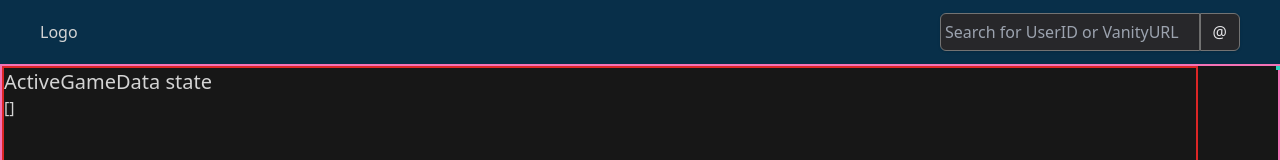
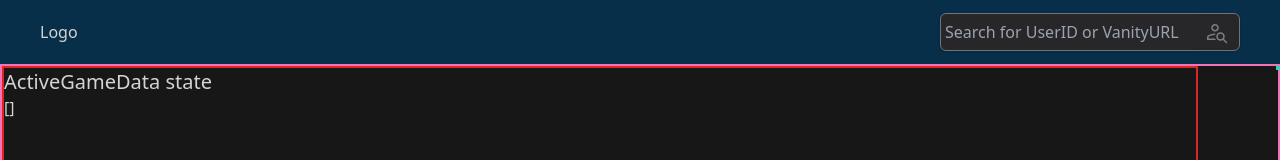
Before and after one commit to getloh/steamtool2, a Next.js app: page /users in a window 1280 px wide. Shown: the top 160 px of the page. Built offline with nearby package versions, Linux system fonts and the light colour scheme.

Commit message:
improvements to searchbar and fix css issue with steamstore button on gametile

```diff
--- a/components/GameTile.tsx
+++ b/components/GameTile.tsx
@@ -14,7 +14,7 @@ export default function GameTile(props: GameTileProps)
 {
 
     return (
-        <div className="p-4 bg-zinc-950 flex justify-between relative rounded-md hover:bg-teal-900">
+        <div className="p-4 bg-zinc-950 flex justify-between relative rounded-md hover:bg-teal-900 group">
             <div className="flex z-10 items-center">
 
                 <img className="w-10 h-10 mr-2" alt={props.data.name + " icon"} src={"http://media.steampowered.com/steamcommunity/public/images/apps/" + props.data.appid + "/" + props.data.img_icon_url + ".jpg"}></img>
@@ -25,9 +25,9 @@ export default function GameTile(props: GameTileProps)
                 </div>
             </div>
 
-            <div className="-mt-2 -mr-2 ml-6">
+            <div className="-mt-2 -mr-2 ml-6 ">
                 <a href={"https://store.steampowered.com/app/" + props.data.appid} target="_blank">
-                    <button className=" fill-zinc-950 opacity-80 hover:opacity-80 hover:fill-white transition h-6 w-6 overflow-hidden object-contain">
+                    <button className="fill-white opacity-0 hover:!opacity-100 hover:fill-white h-6 w-6 overflow-hidden object-contain group-hover:opacity-20">
                         <SteamIcon size={"100%"} />
                     </button>
                 </a>
--- a/components/SearchBar.tsx
+++ b/components/SearchBar.tsx
@@ -1,4 +1,6 @@
 "use client";
+
+import SearchUserIcon from "./icons/SearchUserIcon";
 
 export interface SearchBarProps
 {
@@ -24,16 +26,16 @@ export default function SearchBar(props: SearchBarProps)
     }
 
     return (
-        <div className="flex">
+        <div className="flex relative items-center">
 
             <input name="myInput"
-                className="shadow appearance-none border border-neutral-500 rounded-md rounded-r-none w-full py-2 px-1 leading-tight outline-none text-zinc-200 bg-zinc-800"
+                className="shadow appearance-none border border-neutral-500 rounded-md w-full py-2 pl-1 pr-10 leading-tight outline-none text-zinc-200 bg-zinc-800 focus:border-2 focus:border-white"
                 value={props.value}
                 onKeyUp={checkKeyPress}
                 onChange={onType}
                 placeholder="Search for UserID or VanityURL"
             />
-            <button className="shadow appearance-none border border-neutral-500 rounded-l-none rounded-md py-2 px-3 leading-tight outline-none text-zinc-200 bg-zinc-800">@</button>
+            <button className="absolute right-1 shadow appearance-none rounded-l-none rounded-md py-1 px-2 leading-tight outline-none text-zinc-200 bg-zinc-800 rounded-md fill-white opacity-40 hover:opacity-100"><SearchUserIcon /></button>
 
         </div>
     )
--- /dev/null
+++ b/components/icons/SearchUserIcon.tsx
@@ -0,0 +1,7 @@
+import { SvgProps } from "./SvgProps"
+
+export default function SearchUserIcon(props: SvgProps){
+    return (
+        <svg xmlns="http://www.w3.org/2000/svg" height={props.size ? props.size : "24"} viewBox="0 96 960 960" width={props.size ? props.size : "24"}><path d="M440.5 556Q378 556 334 511.938 290 467.875 290 406q0-63 44.062-106.5Q378.125 256 440 256q63 0 106.5 43.5t43.5 106q0 62.5-43.5 106.5t-106 44Zm-.5-60q38 0 64-26.438 26-26.437 26-63.562 0-38-26-64t-63.5-26q-37.5 0-64 26T350 405.5q0 37.5 26.438 64Q402.875 496 440 496Zm458 540L758 896q-23 17-47.5 23.5t-50.065 6.5q-71.015 0-120.725-49.618Q490 826.765 490 755.882 490 685 539.618 635.5q49.617-49.5 120.5-49.5Q731 586 780.5 635.71T830 756.435q0 25.565-6.5 50.065Q817 831 800 854l140 140-42 42ZM660 866q47 0 78.5-31.5T770 756q0-47-31.5-78.5T660 646q-47 0-78.5 31.5T550 756q0 47 31.5 78.5T660 866Zm-540 30v-94q0-37 17.5-63t50.5-43q47-23 122.5-43.5T464 637q-8 13-15 28.5T438 696q-78-1-136 18.5T212 750q-14 8-23 21.5t-9 30.5v34h258q11 17 20 31.5t20 28.5H120Zm320-490Zm-2 430Z"/></svg>
+    )
+}
```
